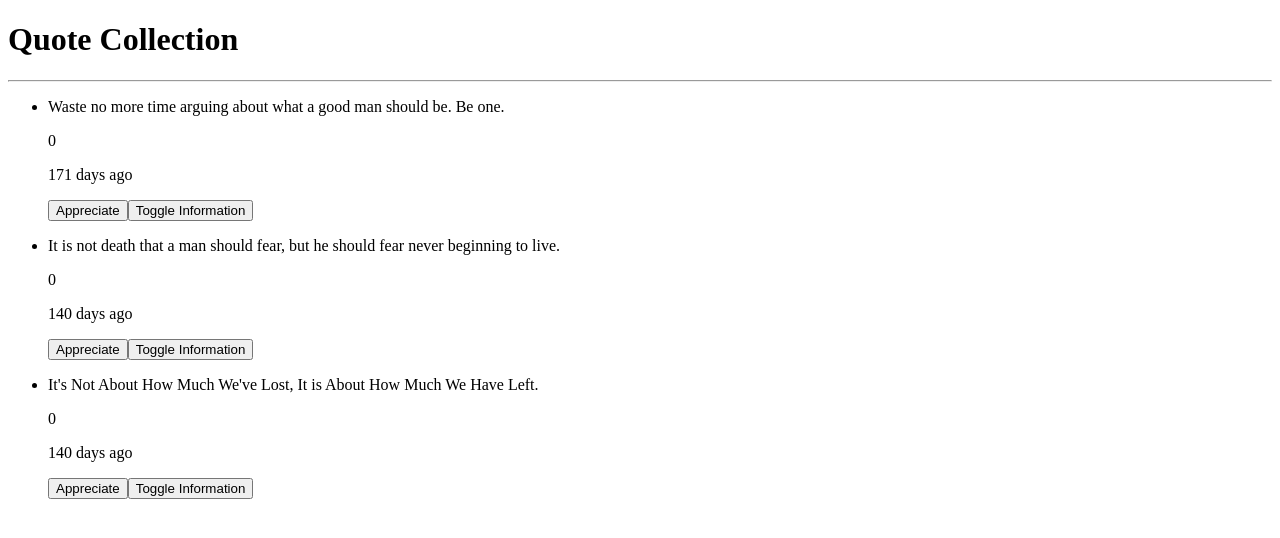
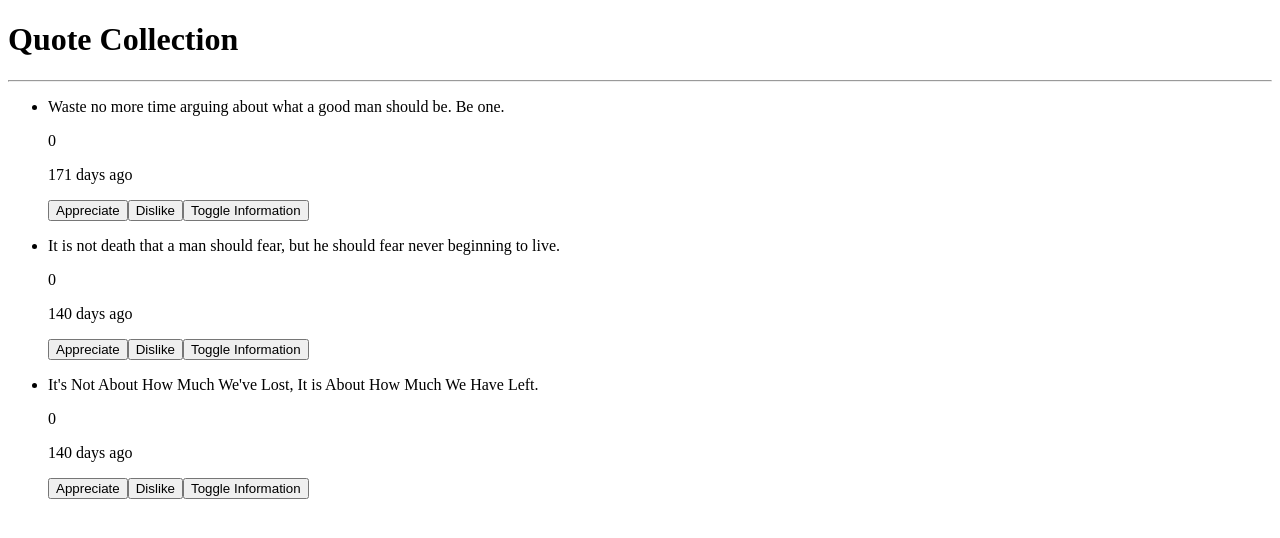
Before and after one commit to GLouisG/thequote, an Angular app in the folder thequote/: page / in a window 1280 px wide. Shown: the top 538 px of the page. Built offline with nearby package versions, Linux system fonts and the light colour scheme.

Commit message:
add dislike button

```diff
--- a/thequote/src/app/quote/quote.component.html
+++ b/thequote/src/app/quote/quote.component.html
@@ -7,6 +7,7 @@
         <p>{{quote.score}}</p>
         <p>{{quote.uploadDate|dateCount}} days ago</p>
         <button (click)='appreciateClick(i)'>Appreciate</button>
+        <button (click)='dislikeClick(i)'>Dislike</button>
         <button (click)='toggleInfo(i)'>Toggle Information</button>
         <div *ngIf='quote.showInfo'>
           <app-quote-info (toDispose)='disposeQuote($event, i)'  [quote]='quote'></app-quote-info><!-- binding the property from quote to quote info -->
```
